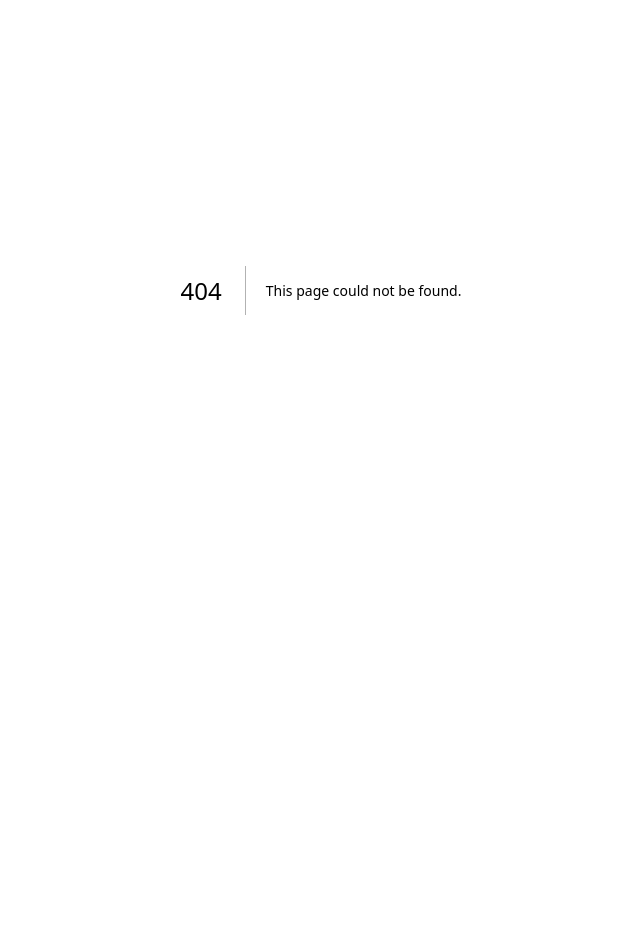
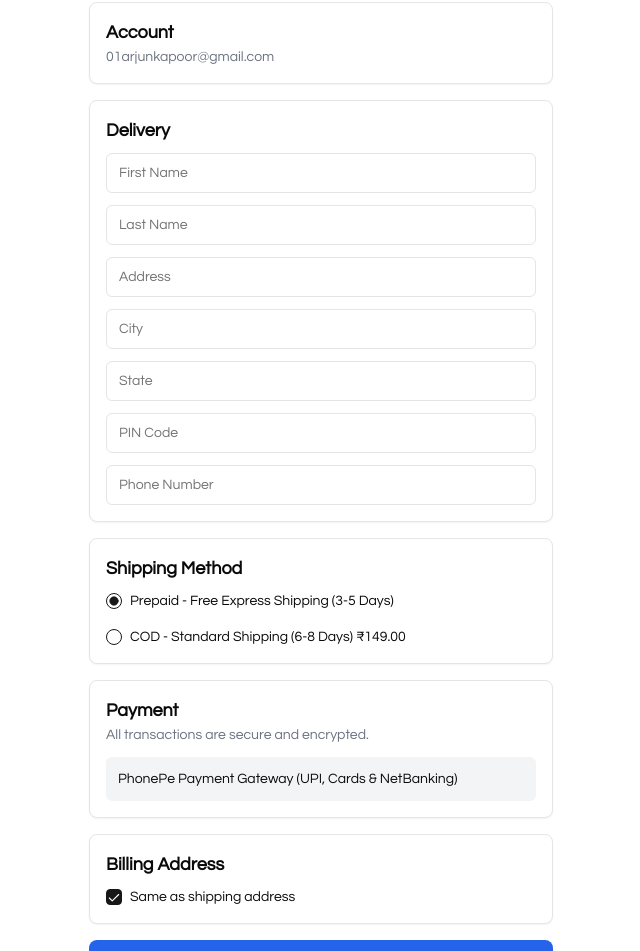
Before and after one commit to arjunkapoor19/poster-hub, a Next.js app: page /checkout in a window 1280 px wide. Before the commit this address had no page. Shown: the part 110-1061 px from the top of the page, without its empty margins (319-959 px from the left). Before the commit the page ends 800 px from the top, so only its background shows below. Built offline with nearby package versions, Linux system fonts and the light colour scheme; no server answers.

Commit message:
Checkout base made

```diff
--- /dev/null
+++ b/app/checkout/page.tsx
@@ -0,0 +1,96 @@
+// app/checkout/page.tsx
+"use client"
+
+import { useState } from "react"
+import { Input } from "@/components/ui/input"
+import { Button } from "@/components/ui/button"
+import { Card } from "@/components/ui/card"
+import { RadioGroup, RadioGroupItem } from "@/components/ui/radio-group"
+import { Checkbox } from "@/components/ui/checkbox"
+import Header from "@/components/header"
+import Footer from "@/components/footer"
+
+export default function CheckoutPage() {
+  const [billingSameAsShipping, setBillingSameAsShipping] = useState(true)
+
+  return (
+    <div className="container mx-auto px-4">
+        <Header />
+
+    <div className="flex flex-col gap-4 p-4 md:p-6 max-w-lg mx-auto">
+
+      {/* Account Info */}
+      <Card className="p-4">
+        <h2 className="text-lg font-semibold">Account</h2>
+        <p className="text-sm text-gray-500">01arjunkapoor@gmail.com</p>
+      </Card>
+
+      {/* Delivery Section */}
+      <Card className="p-4">
+        <h2 className="text-lg font-semibold">Delivery</h2>
+        <div className="grid grid-cols-1 gap-3 mt-2">
+          <Input placeholder="First Name" />
+          <Input placeholder="Last Name" />
+          <Input placeholder="Address" />
+          <Input placeholder="City" />
+          <Input placeholder="State" />
+          <Input placeholder="PIN Code" />
+          <Input placeholder="Phone Number" />
+        </div>
+      </Card>
+
+      {/* Shipping Method */}
+      <Card className="p-4">
+        <h2 className="text-lg font-semibold">Shipping Method</h2>
+        <RadioGroup defaultValue="prepaid">
+          <div className="flex items-center space-x-2 mt-2">
+            <RadioGroupItem value="prepaid" id="prepaid" />
+            <label htmlFor="prepaid" className="text-sm">
+              Prepaid - Free Express Shipping (3-5 Days)
+            </label>
+          </div>
+          <div className="flex items-center space-x-2 mt-2">
+            <RadioGroupItem value="cod" id="cod" />
+            <label htmlFor="cod" className="text-sm">
+              COD - Standard Shipping (6-8 Days) ₹149.00
+            </label>
+          </div>
+        </RadioGroup>
+      </Card>
+
+      {/* Payment Section */}
+      <Card className="p-4">
+        <h2 className="text-lg font-semibold">Payment</h2>
+        <p className="text-sm text-gray-500 mb-3">
+          All transactions are secure and encrypted.
+        </p>
+        <div className="flex justify-between items-center bg-gray-100 p-3 rounded-md">
+          <p className="text-sm">PhonePe Payment Gateway (UPI, Cards & NetBanking)</p>
+
+        </div>
+      </Card>
+
+      {/* Billing Address */}
+      <Card className="p-4">
+        <h2 className="text-lg font-semibold">Billing Address</h2>
+        <div className="flex items-center space-x-2 mt-2">
+          <Checkbox
+            checked={billingSameAsShipping}
+            onCheckedChange={() => setBillingSameAsShipping(!billingSameAsShipping)}
+            id="billingSame"
+          />
+          <label htmlFor="billingSame" className="text-sm">
+            Same as shipping address
+          </label>
+        </div>
+      </Card>
+
+      {/* Pay Now Button */}
+      <Button className="w-full bg-blue-600 text-white py-3 rounded-lg text-lg">
+        Pay Now
+      </Button>
+    </div>
+    <Footer />
+    </div>
+  )
+}
--- a/components/cart-drawer.tsx
+++ b/components/cart-drawer.tsx
@@ -6,6 +6,7 @@ import { motion } from "framer-motion"
 import { X, Minus, Plus } from "lucide-react"
 import { Button } from "@/components/ui/button"
 import Image from "next/image"
+import CheckoutSection from "./checkout-section"
 
 const CartDrawer = () => {
   const { cart, addToCart, removeFromCart} = useCartStore()
@@ -109,7 +110,7 @@ const CartDrawer = () => {
           </div>
 
           {/* Checkout Button */}
-          <Button className="w-full mt-4 bg-black text-white">Checkout</Button>
+          <CheckoutSection />
 
           {/* Continue Shopping */}
           <Button className="w-full mt-2" variant="outline" onClick={closeDrawer}>
--- /dev/null
+++ b/components/checkout-section.tsx
@@ -0,0 +1,77 @@
+"use client"
+
+import { useState } from "react"
+import Link from "next/link"
+import { useRouter } from "next/navigation"
+import { Checkbox } from "@/components/ui/checkbox"
+import { Button } from "@/components/ui/button"
+import { motion } from "framer-motion"
+import { Tooltip, TooltipContent, TooltipProvider, TooltipTrigger } from "@/components/ui/tooltip"
+
+const shakeVariant = {
+  shake: {
+    x: [0, -10, 10, -10, 10, 0],
+    transition: { duration: 0.5 },
+  },
+}
+
+const CheckoutSection = () => {
+  const [isChecked, setIsChecked] = useState(false)
+  const [shake, setShake] = useState(false)
+  const router = useRouter()
+
+  const handleCheckout = () => {
+    if (!isChecked) {
+      setShake(true)
+      setTimeout(() => setShake(false), 1000)
+      return
+    }
+
+    router.push("/checkout")
+  }
+
+  return (
+    <TooltipProvider>
+      <div className="mt-4 space-y-4">
+        <Tooltip open={shake}>
+          <TooltipTrigger asChild>
+            <motion.div
+              variants={shakeVariant}
+              animate={shake ? "shake" : ""}
+              className="flex items-center"
+            >
+              <Checkbox
+                id="terms"
+                checked={isChecked}
+                onCheckedChange={(val) => setIsChecked(val === true)}
+              />
+              <span className="font-normal pl-2">
+                I agree to all
+                <Link href="#" className="font-bold hover:underline pl-1">
+                  Terms and Conditions
+                </Link>
+              </span>
+            </motion.div>
+          </TooltipTrigger>
+          <TooltipContent
+            side="top"
+            sideOffset={12}
+            className="bg-red-500 text-white text-sm px-3 py-1 rounded-md shadow-md"
+            >
+            Please agree to terms
+            </TooltipContent>
+
+            </Tooltip>
+
+        <Button
+          onClick={handleCheckout}
+          className="w-full mt-4 bg-black text-white"
+        >
+          Checkout
+        </Button>
+      </div>
+    </TooltipProvider>
+  )
+}
+
+export default CheckoutSection
--- a/components/header.tsx
+++ b/components/header.tsx
@@ -44,7 +44,7 @@ const Header = () => {
             <Button variant="ghost" size="icon" onClick={openDrawer}>
               <ShoppingCart className="h-5 w-5" />
               {cartCount > 0 && (
-                <span className="ml-1 text-sm font-bold">{cartCount}</span>
+                <span className="text-sm font-bold">{cartCount}</span>
               )}
               <span className="sr-only">Cart</span>
             </Button>
```
